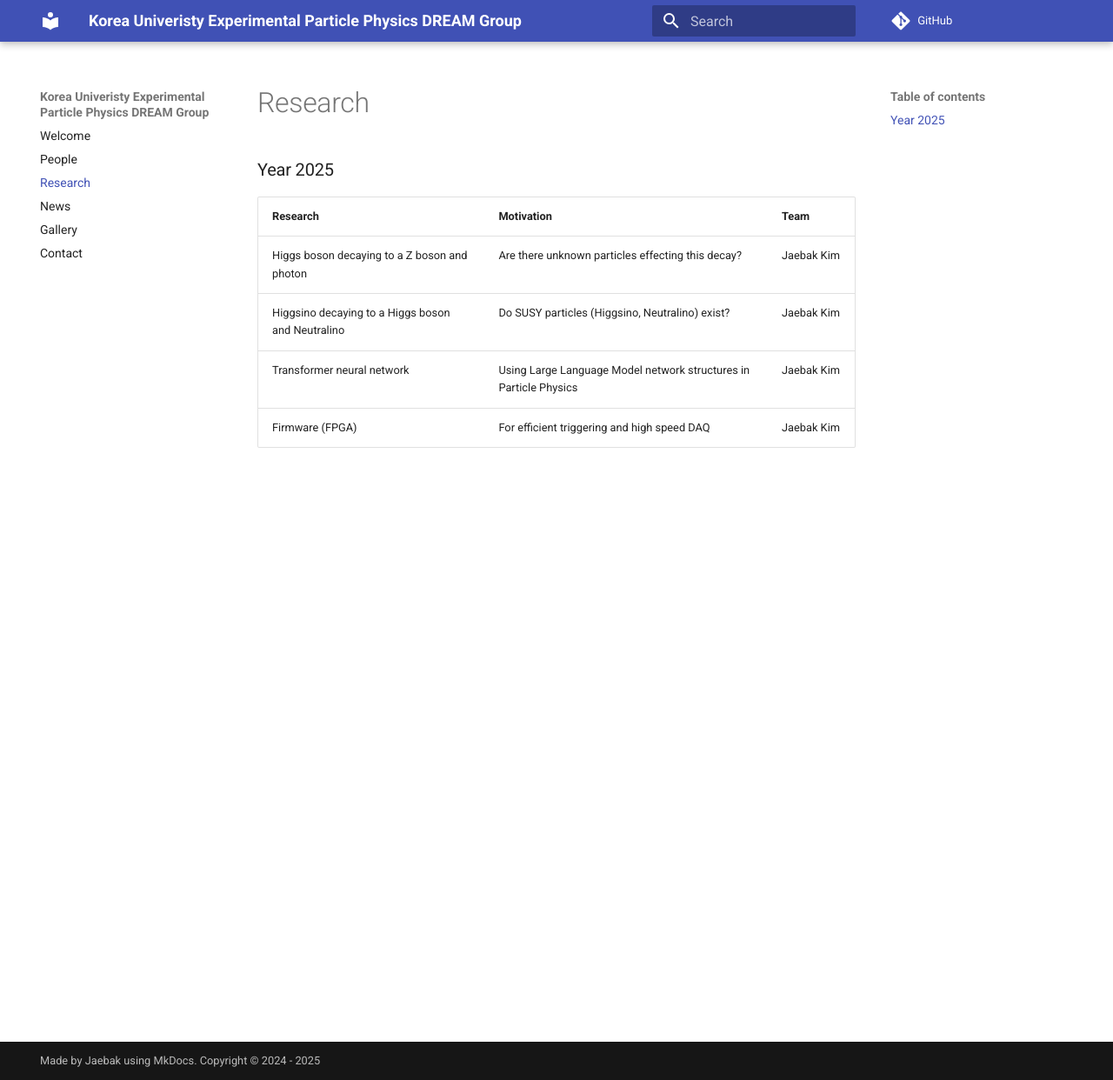
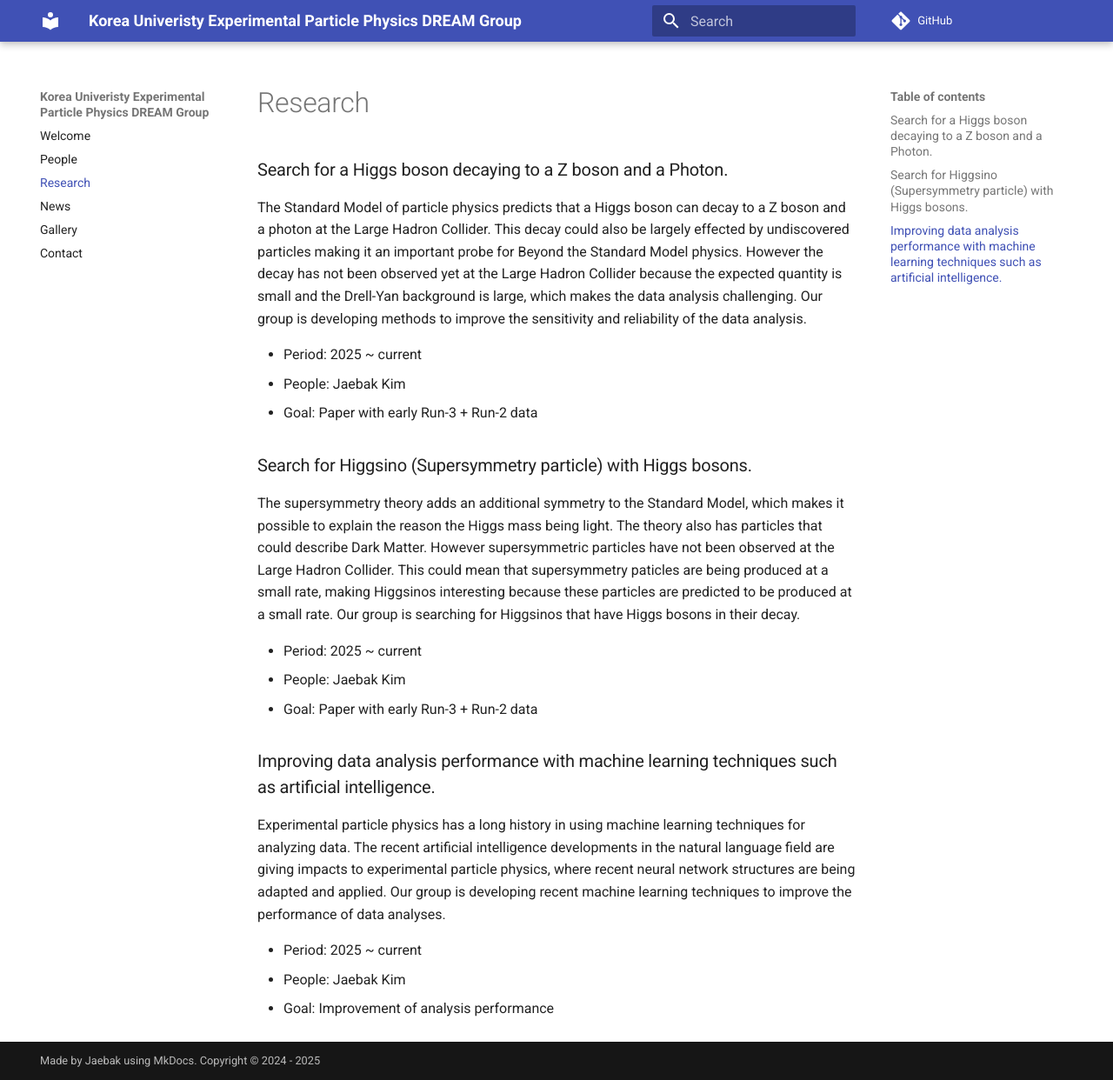
Before and after one commit to jaebak/ku-dream-group, an MkDocs documentation site: the page built from docs/research/research.md, in a window 1280 px wide and 1242 px high. Shown: the whole window at 87% size. Built offline with MkDocs 1.6.1 and Material for MkDocs 9.7.7, drawn with Linux system fonts in a browser that asks for light colours; comment, search, counter and statistics services are not loaded.

Commit message:
Update research

```diff
--- a/docs/research/research.md
+++ b/docs/research/research.md
@@ -1,11 +1,45 @@
 # Research
 
+### Search for a Higgs boson decaying to a Z boson and a Photon.
 
-### Year 2025
+The Standard Model of particle physics predicts that a Higgs boson can decay
+to a Z boson and a photon at the Large Hadron Collider.
+This decay could also be largely effected by undiscovered particles
+making it an important probe for Beyond the Standard Model physics.
+However the decay has not been observed yet at the Large Hadron Collider
+because the expected quantity is small and the Drell-Yan background is large,
+which makes the data analysis challenging.
+Our group is developing methods to improve the sensitivity and reliability of the data analysis.
 
-| Research | Motivation | Team |
-| ---- | ---- | ---- |
-| Higgs boson decaying to a Z boson and photon | Are there unknown particles effecting this decay? | Jaebak Kim |
-| Higgsino decaying to a Higgs boson and Neutralino | Do SUSY particles (Higgsino, Neutralino) exist? | Jaebak Kim |
-| Transformer neural network | Using Large Language Model network structures in Particle Physics | Jaebak Kim |
-| Firmware (FPGA) | For efficient triggering and high speed DAQ |  Jaebak Kim |
+* Period: 2025 ~ current
+* People: Jaebak Kim
+* Goal: Paper with early Run-3 + Run-2 data
+
+### Search for Higgsino (Supersymmetry particle) with Higgs bosons.
+
+The supersymmetry theory adds an additional symmetry to the Standard Model,
+which makes it possible to explain the reason the Higgs mass being light.
+The theory also has particles that could describe Dark Matter.
+However supersymmetric particles have not been observed at the Large Hadron Collider.
+This could mean that supersymmetry paticles are being produced at a small rate,
+making Higgsinos interesting because these particles are
+predicted to be produced at a small rate.
+Our group is searching for Higgsinos that have Higgs bosons in their decay.
+
+* Period: 2025 ~ current
+* People: Jaebak Kim
+* Goal: Paper with early Run-3 + Run-2 data
+
+### Improving data analysis performance with machine learning techniques such as artificial intelligence.
+
+Experimental particle physics has a long history in using
+machine learning techniques for analyzing data.
+The recent artificial intelligence developments
+in the natural language field are giving impacts to experimental particle physics,
+where recent neural network structures are being adapted and applied.
+Our group is developing recent machine learning techniques
+to improve the performance of data analyses.
+
+* Period: 2025 ~ current
+* People: Jaebak Kim
+* Goal: Improvement of analysis performance
```
Also changed, not shown: docs/index.md (+1 -1 lines).
